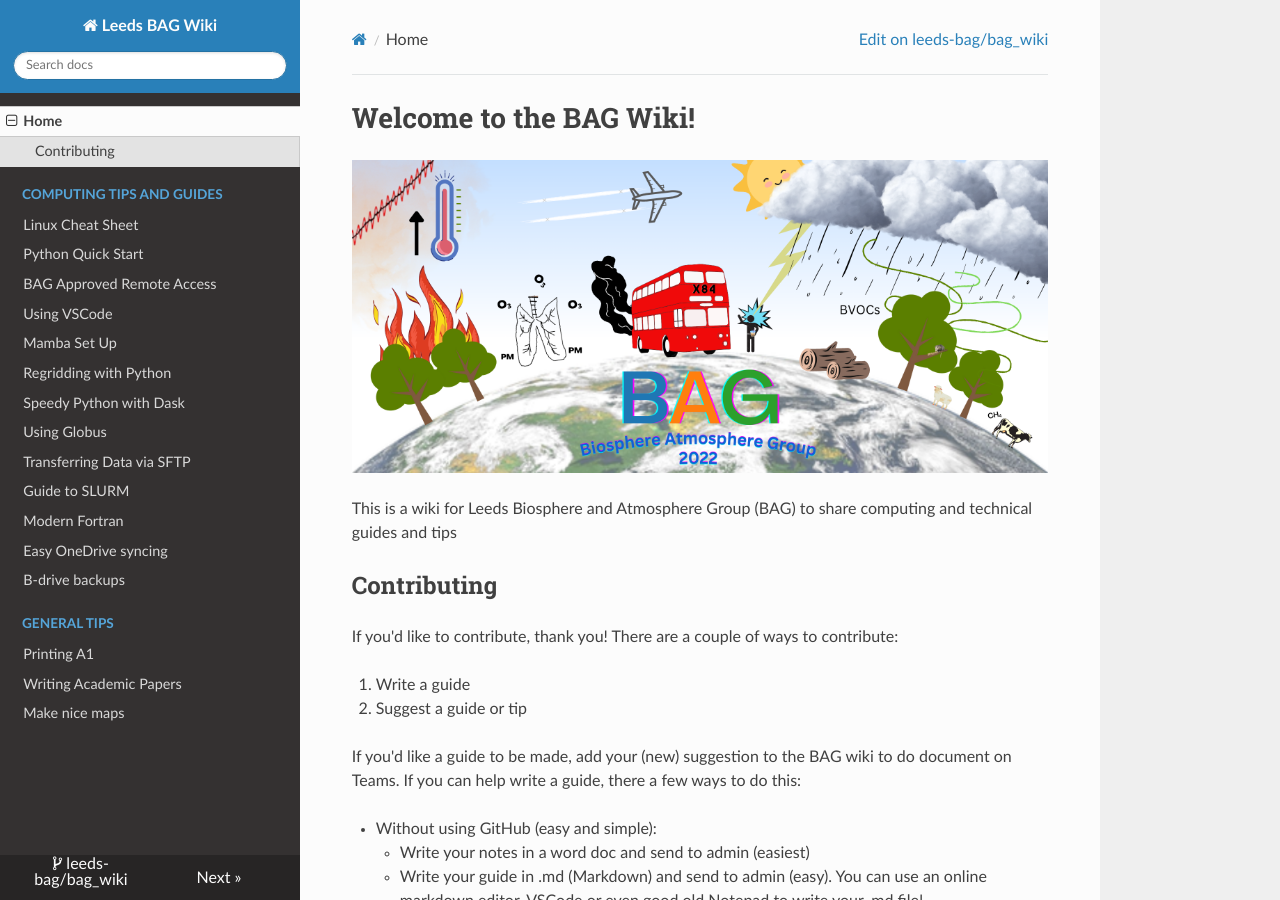
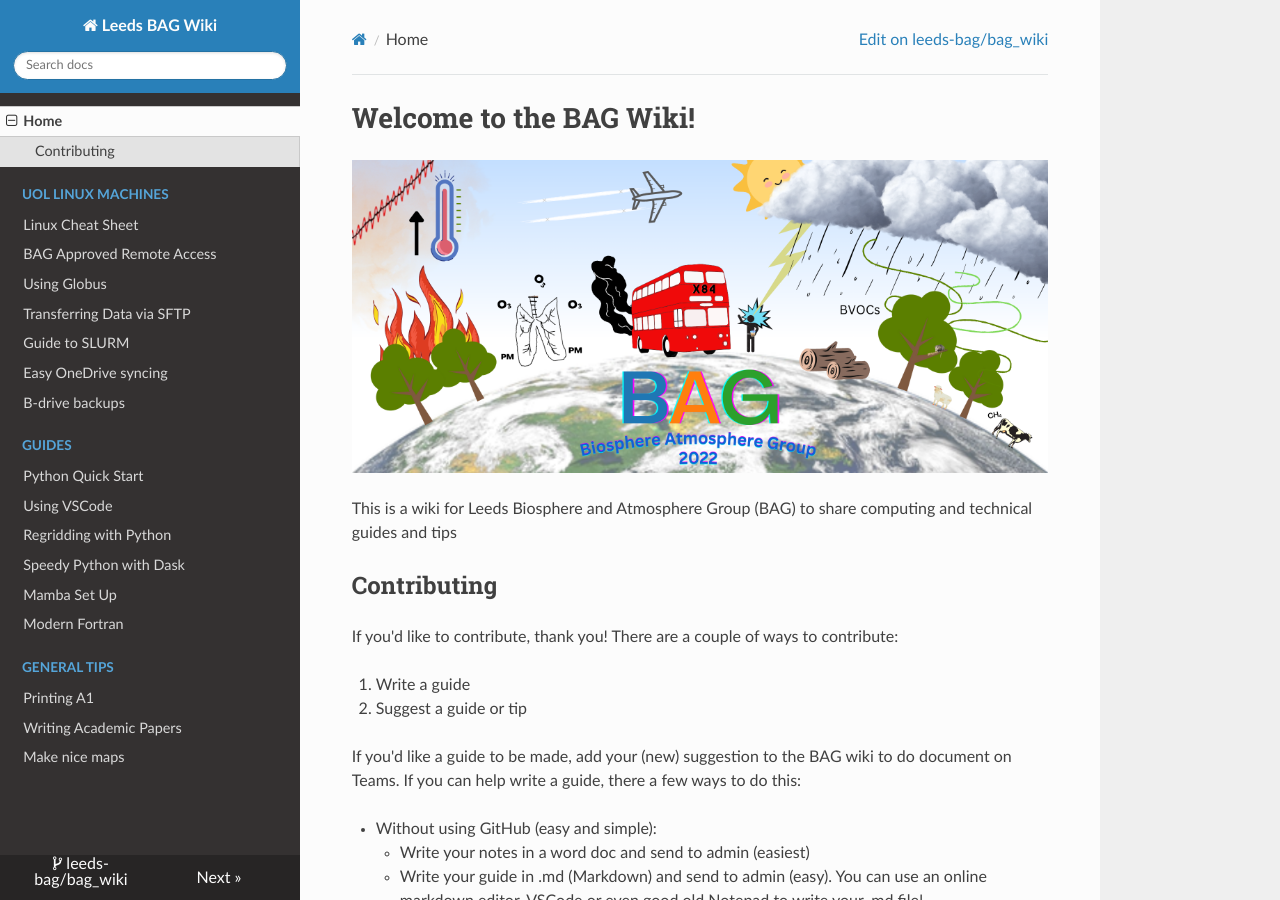
Before and after one commit to leeds-bag/bag_wiki, an MkDocs documentation site: the page built from docs/index.md, in a window 1280 px wide and 900 px high. Built offline with MkDocs 1.6.1, drawn with Linux system fonts in a browser that asks for light colours; nearby versions of some CDN libraries.

Commit message:
add new section in nav to seperate  UoL linux machines specific setup peculiarities from general guides

```diff
--- a/mkdocs.yml
+++ b/mkdocs.yml
@@ -10,21 +10,21 @@ theme:
 
 nav:
   - Home: index.md
-  - Computing tips and guides:
+  - UoL Linux machines:
       - Linux Cheat Sheet: linux_cheat_sheet.md
-      - Python Quick Start: python_quick_start.md
       - BAG Approved Remote Access: compute_resources.md
-      - Using VSCode: VSCode_guide.md
-      - Mamba Set Up: conda_setup.md
-      - Regridding with Python: how_to_regrid_xesmf_tutorial.md
-      - Speedy Python with Dask: dask_demo.md
       - Using Globus: globus.md
       - Transferring Data via SFTP: Transferring_data_using_SFTP.md
       - Guide to SLURM: SLURM_guide.md
-      - Modern Fortran: modern_fortran.md
       - Easy OneDrive syncing: onedrive_syncing.md
       - B-drive backups: b_drive_backups.md
-
+  - Guides:
+      - Python Quick Start: python_quick_start.md
+      - Using VSCode: VSCode_guide.md
+      - Regridding with Python: how_to_regrid_xesmf_tutorial.md
+      - Speedy Python with Dask: dask_demo.md
+      - Mamba Set Up: conda_setup.md
+      - Modern Fortran: modern_fortran.md
   - General tips:
       - Printing A1: printing.md
       - Writing Academic Papers: paper_writing.md
```
